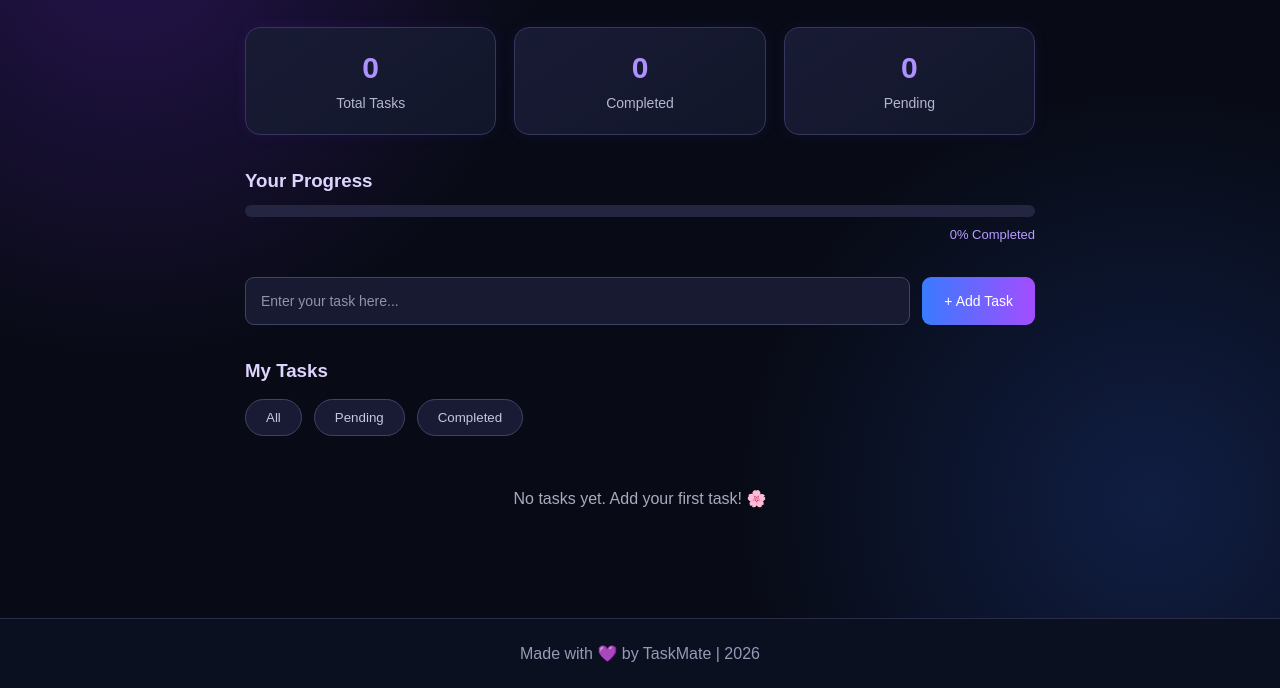
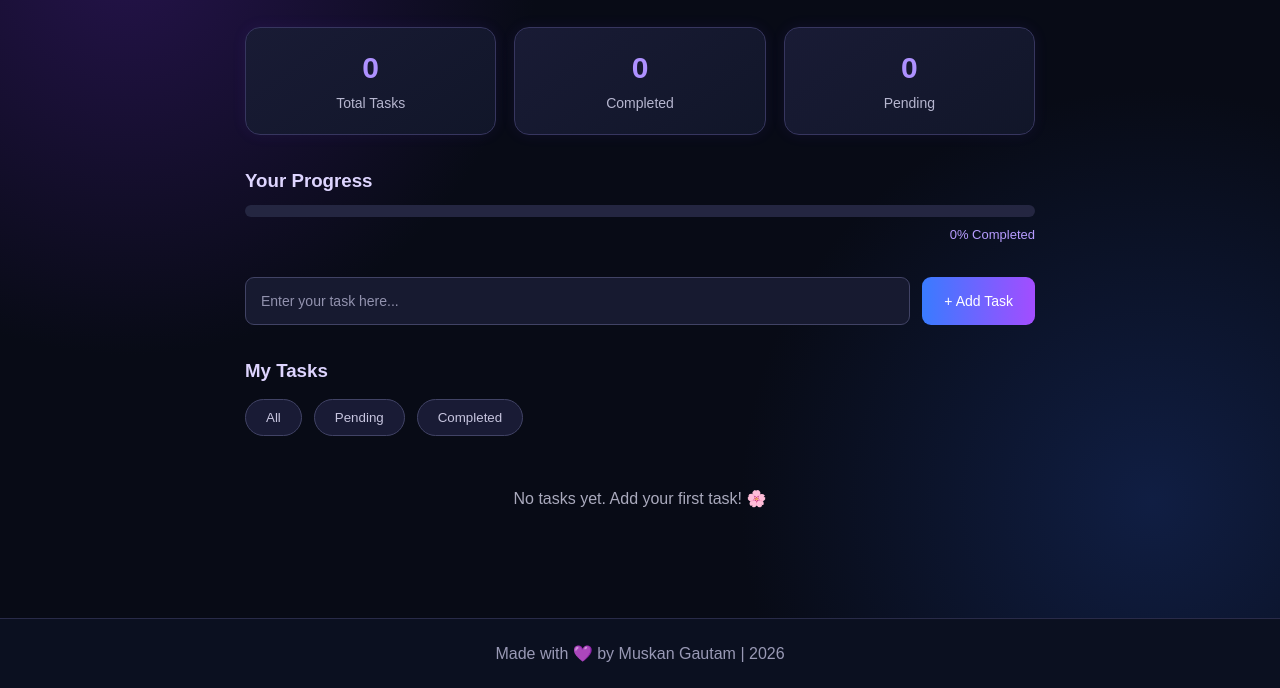
Before and after one commit to gautammuskan412-ctrl/Taskmate, a plain HTML site: page index.html in a window 1280 px wide. Shown: the part 243-931 px from the top of the page. Drawn offline with Linux system fonts and the light colour scheme.

Commit message:
Update index.html

```diff
--- a/index.html
+++ b/index.html
@@ -73,7 +73,7 @@
     </div>
 
     <footer>
-        <p>Made with 💜 by TaskMate | 2026</p>
+        <p>Made with 💜 by Muskan Gautam | 2026</p>
     </footer>
 
     <script src="script.js"></script>
```
